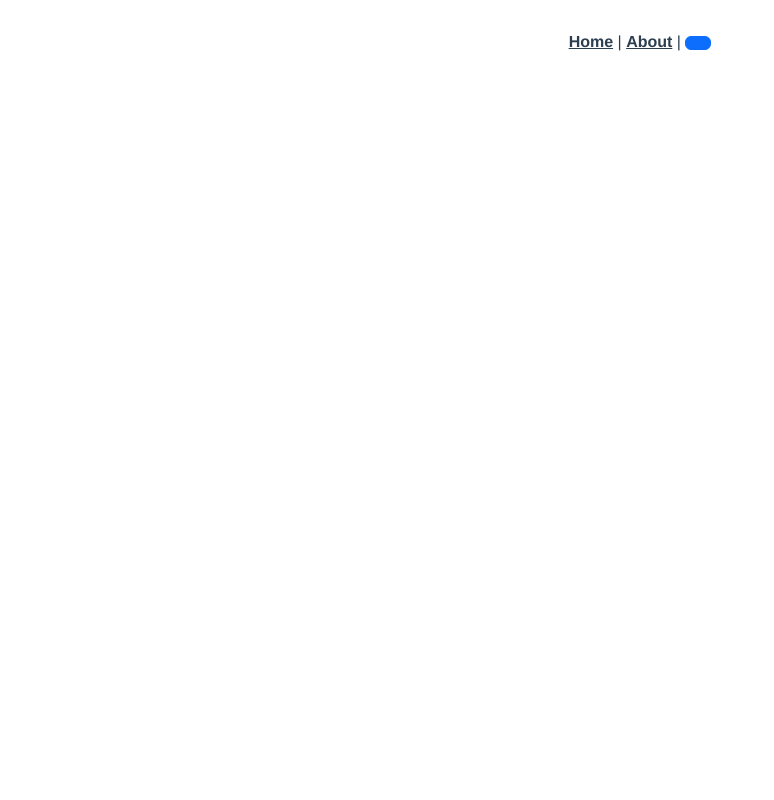
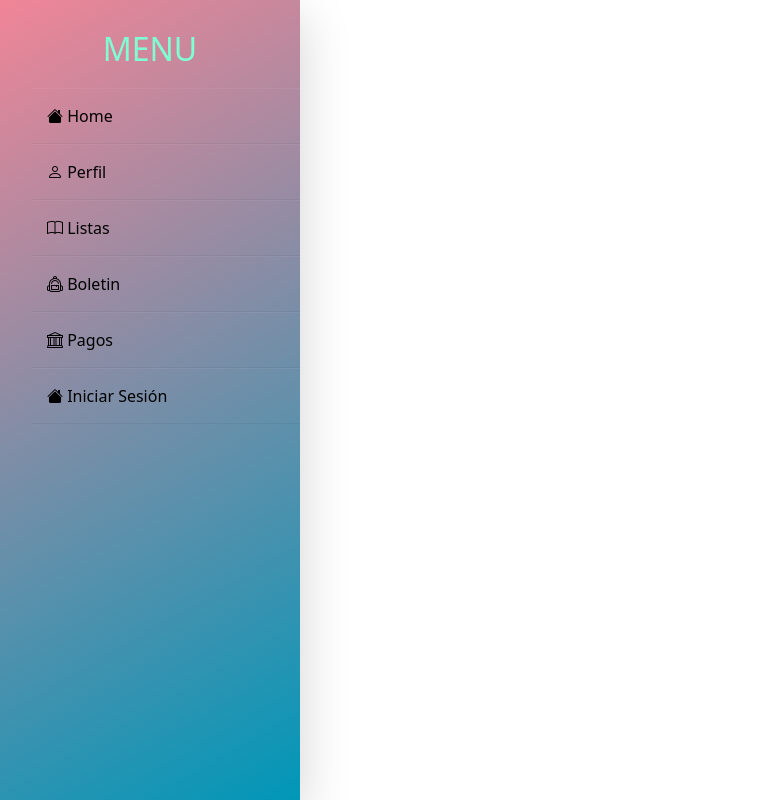
Before and after one commit to ElianArism/educar-para-transformar-desktop, a Vue app: page /#/home in a window 1280 px wide. Before the commit this address had no page. Shown: the whole page, without its empty margins (0-774 px from the left). Built offline with nearby package versions, Linux system fonts and the light colour scheme.

Commit message:
nav y login

```diff
--- a/package.json
+++ b/package.json
@@ -11,6 +11,7 @@
   },
   "dependencies": {
     "bootstrap": "^5.3.2",
+    "bootstrap-icons": "^1.11.1",
     "core-js": "^3.8.3",
     "vue": "^3.2.13",
     "vue-router": "^4.0.3",
--- a/src/App.vue
+++ b/src/App.vue
@@ -1,32 +1,38 @@
+<script setup lang="js">
+// import { RouterLink } from "vue-router";
+import Nav from "@/components/Nav.vue";
+</script>
 <template>
-  <nav>
+  <!-- <nav>
     <router-link to="/">Home</router-link> |
     <router-link to="/about">About</router-link>
-    |
+    <router-link to="/login">Login</router-link>
     <button class="btn btn-primary"></button>
-  </nav>
-  <router-view />
+  </nav> -->
+  <Nav />
+  <!-- <router-view /> -->
 </template>
 
 <style lang="scss">
-#app {
-  font-family: Avenir, Helvetica, Arial, sans-serif;
-  -webkit-font-smoothing: antialiased;
-  -moz-osx-font-smoothing: grayscale;
-  text-align: center;
-  color: #2c3e50;
-}
+@import url("https://cdn.jsdelivr.net/npm/bootstrap-icons@1.11.1/font/bootstrap-icons.css");
+// #app {
+//   font-family: Avenir, Helvetica, Arial, sans-serif;
+//   -webkit-font-smoothing: antialiased;
+//   -moz-osx-font-smoothing: grayscale;
+// text-align: center;
+// color: #2c3e50;
+// }
 
-nav {
-  padding: 30px;
+// nav {
+//   padding: 30px;
 
-  a {
-    font-weight: bold;
-    color: #2c3e50;
+//   a {
+//     font-weight: bold;
+//     color: #2c3e50;
 
-    &.router-link-exact-active {
-      color: #42b983;
-    }
-  }
-}
+//     &.router-link-exact-active {
+//       color: #42b983;
+//     }
+//   }
+// }
 </style>
--- /dev/null
+++ b/src/components/Nav.vue
@@ -0,0 +1,96 @@
+<!-- eslint-disable vue/multi-word-component-names -->
+<script setup>
+import { RouterLink } from "vue-router";
+</script>
+<template>
+  <div class="wrapper">
+    <div class="vertical-nav shadow-lg">
+      <h2>Menu</h2>
+      <ul>
+        <li class="nav-link">
+          <RouterLink to=""
+            ><i class="bi bi-house-fill icons"></i> Home</RouterLink
+          >
+        </li>
+        <li class="nav-link">
+          <RouterLink to=""
+            ><i class="bi bi-person icons"></i> Perfil</RouterLink
+          >
+        </li>
+        <li class="nav-link">
+          <RouterLink to=""><i class="bi bi-book icons"></i> Listas</RouterLink>
+        </li>
+        <li class="nav-link">
+          <RouterLink to=""
+            ><i class="bi bi-backpack2 icons"></i> Boletin</RouterLink
+          >
+        </li>
+        <li class="nav-link">
+          <RouterLink to=""><i class="bi bi-bank icons"></i> Pagos</RouterLink>
+        </li>
+        <li class="nav-link">
+          <RouterLink to="/login"
+            ><i class="bi bi-house-fill icons"></i> Iniciar Sesión</RouterLink
+          >
+        </li>
+      </ul>
+    </div>
+    <div class="down-nav">
+      <div class="title-down">
+        <p></p>
+      </div>
+      <div class="p-4"></div>
+    </div>
+  </div>
+</template>
+<style lang="scss" scoped>
+template {
+  margin: 0;
+  padding: 0;
+  box-sizing: border-box;
+}
+a {
+  text-decoration: none;
+  color: black;
+
+  &:hover {
+    color: aquamarine;
+    transform: scale(1.05);
+    transition: 0.2s;
+  }
+}
+.wrapper {
+  display: flex;
+  position: relative;
+  box-sizing: border-box;
+}
+.wrapper .vertical-nav {
+  text-decoration: none;
+  position: fixed;
+  width: 300px;
+  height: 100%;
+  background: linear-gradient(150deg, #f18597, #0097b8);
+  padding: 30px 0;
+}
+.wrapper .vertical-nav h2 {
+  color: aquamarine;
+  text-transform: uppercase;
+  text-align: center;
+  margin-bottom: 20px;
+}
+.wrapper .vertical-nav ul .nav-link {
+  list-style: none;
+  padding: 15px;
+  border-bottom: 1px solid rgba(0, 0, 0, 0.05);
+  border-top: 1px solid rgba(255, 255, 255, 0.05);
+}
+.wrapper .vertical-nav ul li a {
+  display: block;
+}
+.wrapper .vertical-nav ul li a .icons {
+  width: 25px;
+}
+// .wrapper .vertical-nav ul li:hover {
+//   // background: #594f8d;
+// }
+</style>
--- a/src/router/index.js
+++ b/src/router/index.js
@@ -6,6 +6,12 @@ const routes = [
     path: "/",
     name: "home",
     component: HomeView,
+  },
+  {
+    path: "/login",
+    name: "login",
+    component: () =>
+      import(/* webpackChunkName: "login" */ "../views/LoginView.vue"),
   },
   {
     path: "/about",
--- /dev/null
+++ b/src/views/LoginView.vue
@@ -0,0 +1,185 @@
+<script setup>
+// import Swal from "sweetalert2";
+// import { useRouter } from "vue-router";
+// const router = useRouter();
+// const usuariosObject = {
+//   id: "",
+//   password: "",
+//   role: "",
+// };
+
+// async function login(event) {
+//   event.preventDefault();
+
+//   try {
+//     const response = await (
+//       await fetch(
+//         "https://sistemadegestioneducarparatransformar-elianarism.b4a.run/api/auth/login",
+//         {
+//           method: "POST",
+//           body: JSON.stringify(usuariosObject),
+//           headers: {
+//             "Content-Type": "application/json",
+//           },
+//         }
+//       )
+//     ).json();
+
+//     // if (!response.ok) {
+//     //   Swal.fire("Error", response.error.message, "error");
+//     //   return;
+//     // }
+
+//     localStorage.setItem("x-token-ept", response.data);
+//     router.push({ path: "home" });
+//   } catch (error) {
+//     // Swal.fire(
+//     //   "Error",
+//     //   error?.status === 400
+//     //     ? "Credenciales incorrectas"
+//     //     : error?.status === 404
+//     //     ? "Usuario no encontrado con este DNI o contraseña"
+//     //     : "algo salio mal",
+//     //   "error"
+//     // );
+//     console.log(error);
+//   }
+// }
+</script>
+<template>
+  <section>
+    <div class="formulario">
+      <h1>Inicio de Sesión</h1>
+      <form @submit="login">
+        <div class="username">
+          <input type="text" required v-model="usuariosObject.id" />
+          <label>Nombre de usuario</label>
+        </div>
+        <div class="username">
+          <input type="password" required v-model="usuariosObject.password" />
+          <label>Contraseña</label>
+        </div>
+        <div class="username">
+          <label for="grade" class="form-label"></label>
+          <select
+            name="grade"
+            class="form-select"
+            v-model="usuariosObject.role"
+          >
+            <option value="student">Estudiante</option>
+            <option value="professor">Profesor</option>
+            <option value="parent">Padres</option>
+          </select>
+        </div>
+        <input type="submit" value="Iniciar" />
+      </form>
+    </div>
+  </section>
+</template>
+
+<style lang="scss" scoped>
+section {
+  height: 100vh;
+  width: 100%;
+  display: flex;
+  justify-content: center;
+  align-items: center;
+  background: linear-gradient(150deg, #c789fc, #0097b8);
+}
+.formulario {
+  width: 90%;
+  max-width: 400px;
+  border-radius: 10px;
+  margin: auto;
+  background-color: rgb(132, 86, 171);
+  box-shadow: 0 5px 10px -5px rgb(0 0 0 / 30%);
+  text-align: center;
+  padding: 2px;
+}
+.formulario h1 {
+  color: white;
+  text-align: center;
+  padding: 0 0 20px 0;
+  border-bottom: 1px solid silver;
+}
+
+.formulario form {
+  padding: 0 40px;
+  box-sizing: border-box;
+}
+form .username {
+  position: relative;
+  border-bottom: 2px solid #adadad;
+  margin: 30px 0;
+}
+.username input {
+  width: 100%;
+  padding: 0 5px;
+  height: 40px;
+  font-size: 16px;
+  border: none;
+  background: none;
+  outline: none;
+}
+
+.username label {
+  position: absolute;
+  top: 50%;
+  left: 5px;
+  color: white;
+  transform: translateY(-50%);
+  font-size: 16px;
+  pointer-events: none;
+  transition: 0.5s;
+}
+.username span::before {
+  content: "";
+  position: absolute;
+  top: 40px;
+  left: 0;
+  width: 100%;
+  height: 2px;
+  background: #820ebd;
+  // transition: .5s;
+}
+.username input:focus ~ label,
+.username input:valid ~ label {
+  top: -5px;
+  color: #820ebd;
+}
+.username input:focus ~ span::before,
+.username input:focus ~ span::before {
+  width: 100%;
+}
+
+.recordar {
+  margin: -5px 0 20px 5px;
+  color: blue;
+  cursor: pointer;
+}
+input[type="submit"] {
+  width: 100%;
+  height: 50px;
+  border: 1px solid;
+  background: #820ebd;
+  border-radius: 25px;
+  font-size: 18px;
+  color: white;
+  cursor: pointer;
+  outline: none;
+}
+
+input[type="submit"]:hover {
+  border-color: #20ba33;
+  transition: 0.5s;
+}
+.registrarse {
+  margin: 30px 0;
+  text-align: center;
+  font-size: 16px;
+  color: white;
+}
+.registrarse a:hover {
+  text-decoration: underline;
+}
+</style>
```
Also changed, not shown: 1 other file (tests, documents, lock files or other folders).
